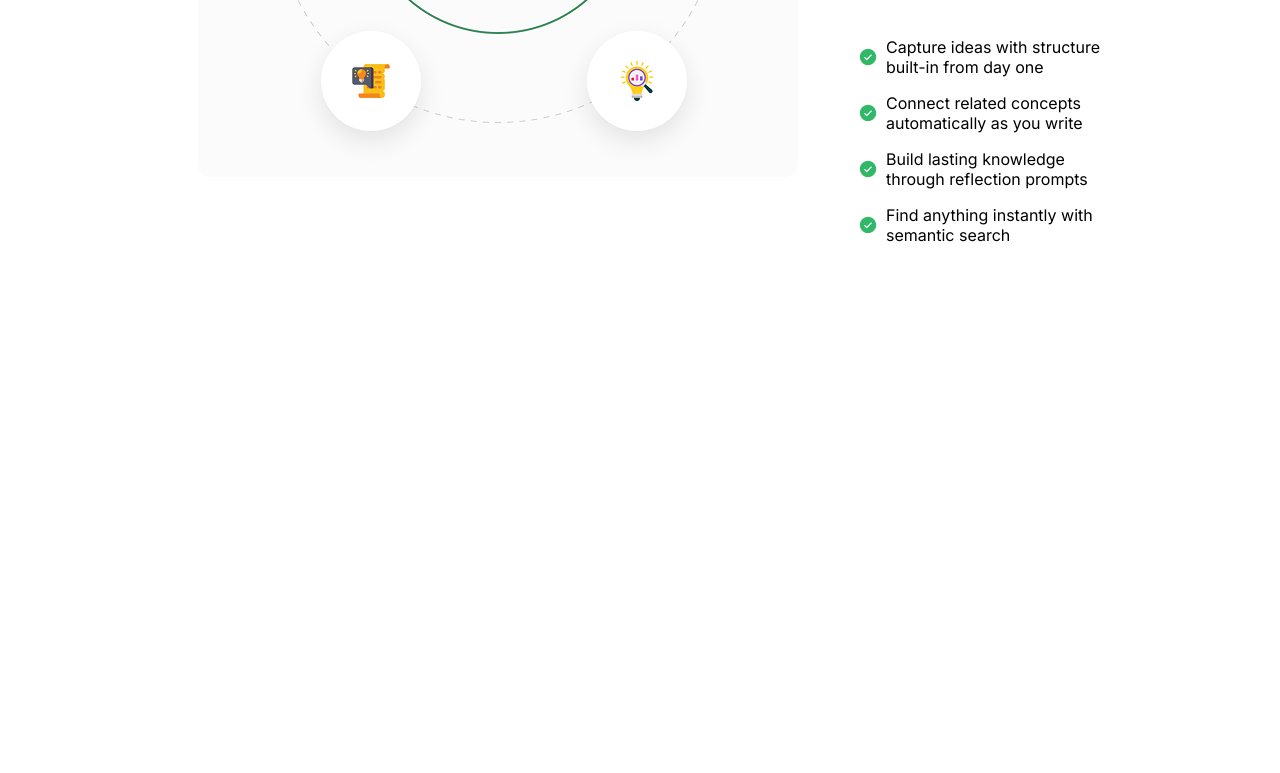
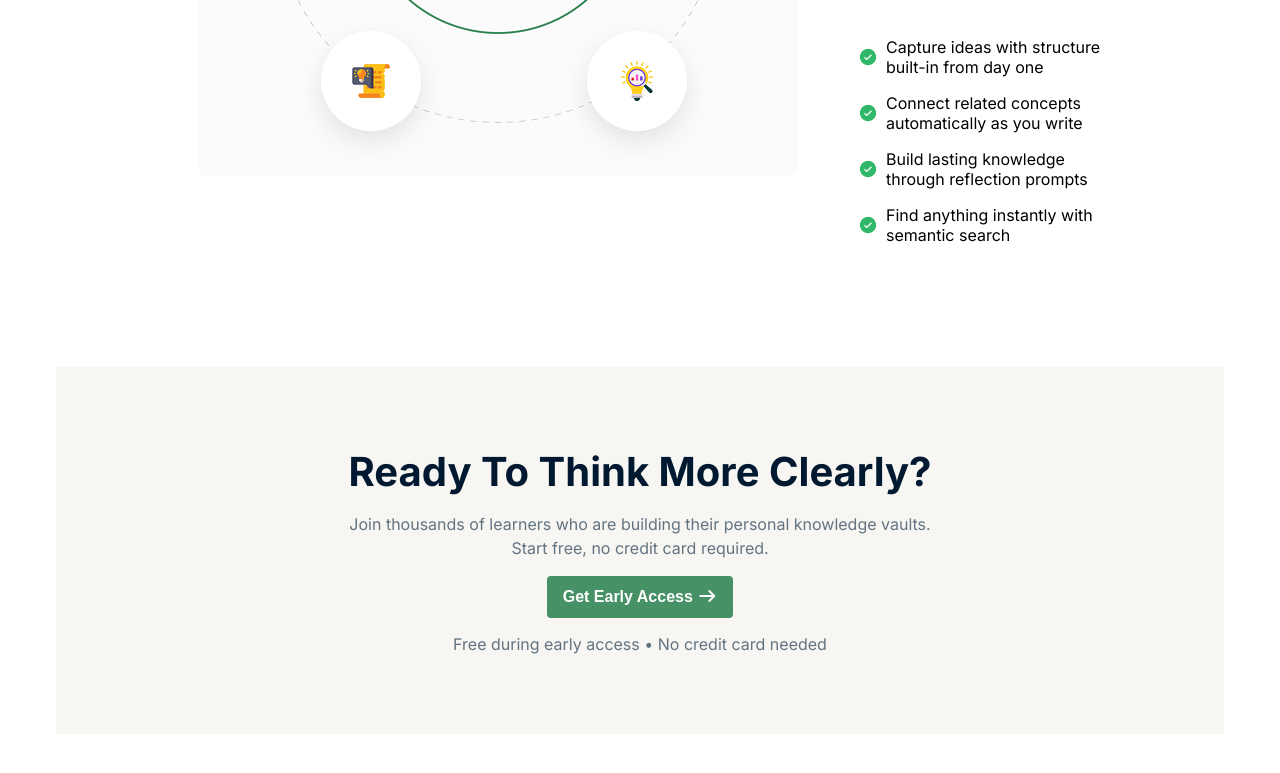
Before and after one commit to Saad7528/programming-hero-b13-a1, a plain HTML site: page index.html in a window 1280 px wide. Shown: the part 1940-2713 px from the top of the page. Before the commit the page ends 2305 px from the top, so only its background shows below. Drawn offline with Linux system fonts and the light colour scheme.

Commit message:
complite Early Access Section

```diff
--- a/index.html
+++ b/index.html
@@ -46,6 +46,8 @@
 
                     <div class="inline">
                         <button class="btn , banner-button-gap"><a class="anchor-style-for-btn" href="">Start Building Your Vault <i class="fa-solid fa-arrow-right"></i></a></button>
+
+
                         <button class="btn" style="background-color: transparent; border: 1px solid white;"><a class="anchor-style-for-btn" style="display: flex; align-items: center; gap: 10px;" ><svg width="15" height="17" viewBox="0 0 15 17" fill="none" xmlns="http://www.w3.org/2000/svg">
 <path d="M13.632 7.11352L2.37578 0.228367C2.13972 0.0844594 1.86971 0.00576102 1.5933 0.000304436C1.31689 -0.00515215 1.04398 0.0628285 0.802422 0.197308C0.560867 0.331787 0.359319 0.527949 0.218348 0.765773C0.0773768 1.0036 0.0020307 1.27457 0 1.55102V15.3213C0.0020307 15.5978 0.0773768 15.8688 0.218348 16.1066C0.359319 16.3444 0.560867 16.5406 0.802422 16.6751C1.04398 16.8095 1.31689 16.8775 1.5933 16.8721C1.86971 16.8666 2.13972 16.7879 2.37578 16.644L13.632 9.75884C13.859 9.62067 14.0466 9.42643 14.1768 9.19478C14.307 8.96314 14.3753 8.7019 14.3753 8.43618C14.3753 8.17046 14.307 7.90922 14.1768 7.67758C14.0466 7.44593 13.859 7.25169 13.632 7.11352ZM1.875 14.7526V2.11977L12.2 8.43618L1.875 14.7526Z" fill="white"/>
 </svg>
@@ -100,20 +102,34 @@ See How It Works</a></button>
                 structured by design.</h2>
             <p class="p2">Personal Knowledge Vault isn't another note-taking app. z It's a thinking environment where every note, link, and summary becomes part of an interconnected web of understanding.</p>
 
-           <div style="display: flex; flex-direction: column; gap: 16px;">
-            <p class="solution-point"> <img style="width: 20px; height: 20px;" src="./assets/CheckCircle.png" alt="">
-                <span>Capture ideas with structure built-in from day one</span></p>
-            <p class="solution-point"><img style="width: 20px; height: 20px;" src="./assets/CheckCircle.png" alt="">
-                <span>Connect related concepts automatically as you write</span></p>
-            <p class="solution-point"><img style="width: 20px; height: 20px;" src="./assets/CheckCircle.png" alt="">
-                <span>Build lasting knowledge through reflection prompts</span></p>
-            <p class="solution-point"><img style="width: 20px; height: 20px;" src="./assets/CheckCircle.png" alt="">
-                <span>Find anything instantly with semantic search</span></p>
-           </div>
+           <ul style="display: flex; flex-direction: column; gap: 16px;">
+            <li class="solution-point"> <img style="width: 20px; height: 20px;" src="./assets/CheckCircle.png" alt="">
+                <span>Capture ideas with structure built-in from day one</span></li>
+            <li class="solution-point"><img style="width: 20px; height: 20px;" src="./assets/CheckCircle.png" alt="">
+                <span>Connect related concepts automatically as you write</span></li>
+            <li class="solution-point"><img style="width: 20px; height: 20px;" src="./assets/CheckCircle.png" alt="">
+                <span>Build lasting knowledge through reflection prompts</span></li>
+            <li class="solution-point"><img style="width: 20px; height: 20px;" src="./assets/CheckCircle.png" alt="">
+                <span>Find anything instantly with semantic search</span></li>
+           </ul>
         </div>
 
         </div>
     </section>
 
+    <section id="early-acss">
+        <div class="early-acss-container" >
+            <h2>Ready To Think More Clearly?</h2>
+            <p class="p1">Join thousands of learners who are building their personal knowledge vaults.<br> Start free, no credit card required.</p>
+
+            <button class="btn">Get Early Access <i class="fa-solid fa-arrow-right"></i></button>
+            <p class="p2">Free during early access • No credit card needed</p>
+        </div>
+
+    </section>
+
+
+
+
 </body>
 </html>
--- a/styles/knowledgevault.css
+++ b/styles/knowledgevault.css
@@ -213,3 +213,32 @@ nav .btn a{
     font-weight: 500px;
     line-height: 20px;
 }
+#early-acss .early-acss-container{
+    max-width: 1360px;
+    width: 85%;
+    margin: 2px auto 120px;
+    align-items: center;
+    justify-content: center;
+    text-align: center;
+    background-color: #F7F6F2;
+    padding: 80px 40px;"
+}
+.early-acss-container h2{
+    font-size: 40px;
+    font-weight: 700;
+    color: #001931;
+    margin-bottom: 16px;
+}
+.early-acss-container .p1{
+    color: #627382;
+    font-size: 16px;
+    line-height: 24px;
+    margin-bottom: 16px;
+}
+.early-acss-container .p2{
+    color: #627382;
+    font-size: 16px;
+    line-height: 20px;
+    margin-top: 16px;
+
+}
```
Also changed, not shown: icons/facebook.png (added), icons/linkedIn.png (added), icons/x.png (added).
